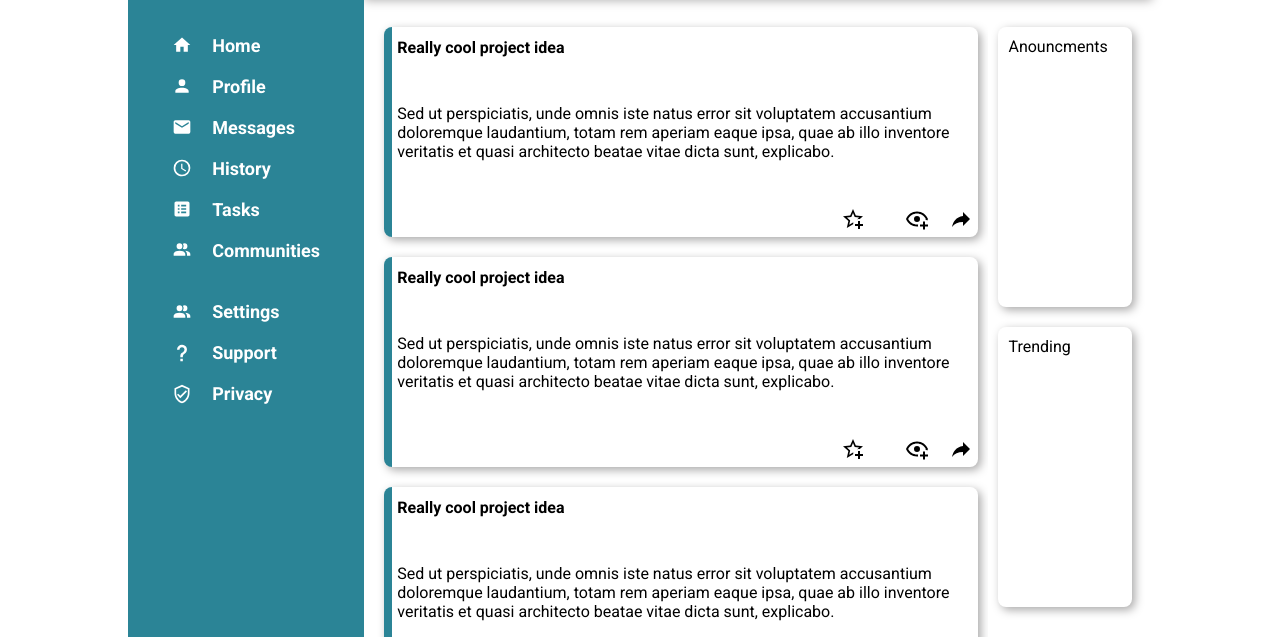
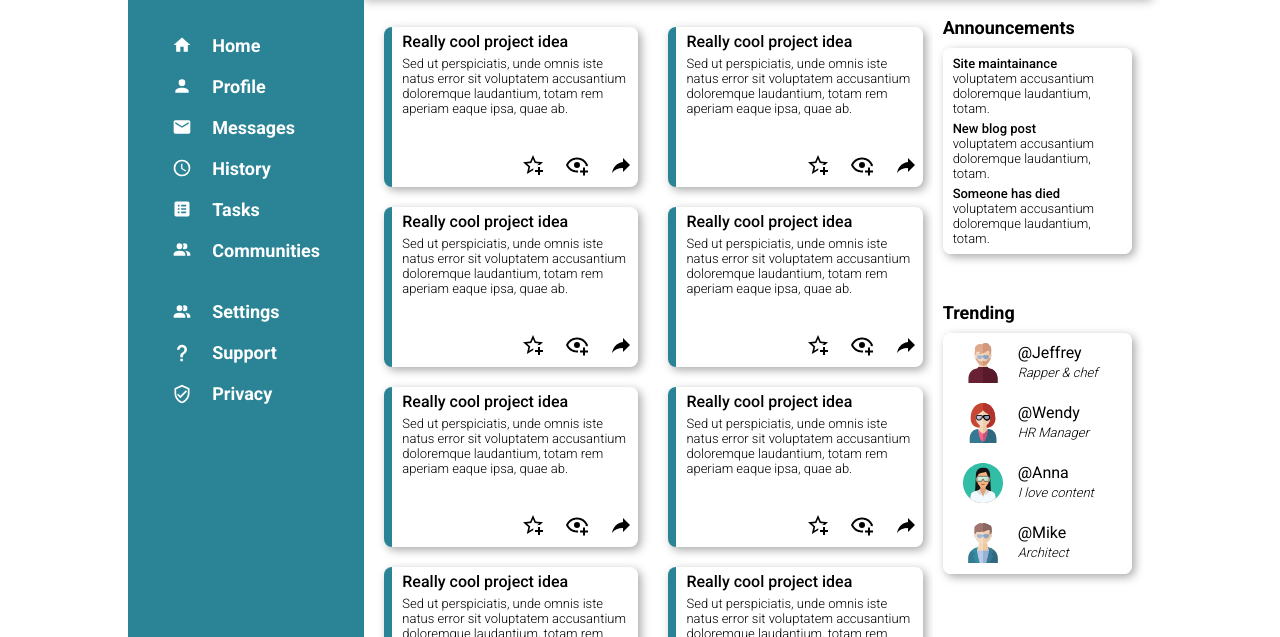
Before and after one commit to aaronjr/dashboard, a plain HTML site: page index.html in a window 1280 px wide. Shown: the part 163-800 px from the top of the page. Drawn offline with Linux system fonts and the light colour scheme.

Commit message:
final changes, now finished.

```diff
--- a/index.html
+++ b/index.html
@@ -100,11 +100,11 @@
             <div class="articles">
                 <div class="card">
                     <p class="card-header">Really cool project idea</p>
-                    <p class="card-text"> Sed ut perspiciatis, unde omnis iste natus error sit voluptatem accusantium doloremque laudantium, totam rem aperiam eaque ipsa, quae ab illo inventore veritatis et quasi architecto beatae vitae dicta sunt, explicabo.</p>
+                    <p class="card-text"> Sed ut perspiciatis, unde omnis iste natus error sit voluptatem accusantium doloremque laudantium, totam rem aperiam eaque ipsa, quae ab.</p>
                     <div class="card-options">
                         <svg style="width:24px;height:24px" viewBox="0 0 24 24">
                             <path fill="currentColor" d="M5.8 21L7.4 14L2 9.2L9.2 8.6L12 2L14.8 8.6L22 9.2L18.8 12H18C17.3 12 16.6 12.1 15.9 12.4L18.1 10.5L13.7 10.1L12 6.1L10.3 10.1L5.9 10.5L9.2 13.4L8.2 17.7L12 15.4L12.5 15.7C12.3 16.2 12.1 16.8 12.1 17.3L5.8 21M17 14V17H14V19H17V22H19V19H22V17H19V14H17Z" />
-                        </svg></p>
+                        </svg>
                         <svg style="width:24px;height:24px" viewBox="0 0 24 24">
                             <path fill="currentColor" d="M12,4.5C7,4.5 2.73,7.61 1,12C2.73,16.39 7,19.5 12,19.5C12.36,19.5 12.72,19.5 13.08,19.45C13.03,19.13 13,18.82 13,18.5C13,18.14 13.04,17.78 13.1,17.42C12.74,17.46 12.37,17.5 12,17.5C8.24,17.5 4.83,15.36 3.18,12C4.83,8.64 8.24,6.5 12,6.5C15.76,6.5 19.17,8.64 20.82,12C20.7,12.24 20.56,12.45 20.43,12.68C21.09,12.84 21.72,13.11 22.29,13.5C22.56,13 22.8,12.5 23,12C21.27,7.61 17,4.5 12,4.5M12,9A3,3 0 0,0 9,12A3,3 0 0,0 12,15A3,3 0 0,0 15,12A3,3 0 0,0 12,9M18,14.5V17.5H15V19.5H18V22.5H20V19.5H23V17.5H20V14.5H18Z" />
                         </svg>
@@ -115,11 +115,11 @@
                 </div>
                 <div class="card">
                     <p class="card-header">Really cool project idea</p>
-                    <p class="card-text"> Sed ut perspiciatis, unde omnis iste natus error sit voluptatem accusantium doloremque laudantium, totam rem aperiam eaque ipsa, quae ab illo inventore veritatis et quasi architecto beatae vitae dicta sunt, explicabo.</p>
+                    <p class="card-text"> Sed ut perspiciatis, unde omnis iste natus error sit voluptatem accusantium doloremque laudantium, totam rem aperiam eaque ipsa, quae ab.</p>
                     <div class="card-options">
                         <svg style="width:24px;height:24px" viewBox="0 0 24 24">
                             <path fill="currentColor" d="M5.8 21L7.4 14L2 9.2L9.2 8.6L12 2L14.8 8.6L22 9.2L18.8 12H18C17.3 12 16.6 12.1 15.9 12.4L18.1 10.5L13.7 10.1L12 6.1L10.3 10.1L5.9 10.5L9.2 13.4L8.2 17.7L12 15.4L12.5 15.7C12.3 16.2 12.1 16.8 12.1 17.3L5.8 21M17 14V17H14V19H17V22H19V19H22V17H19V14H17Z" />
-                        </svg></p>
+                        </svg>
                         <svg style="width:24px;height:24px" viewBox="0 0 24 24">
                             <path fill="currentColor" d="M12,4.5C7,4.5 2.73,7.61 1,12C2.73,16.39 7,19.5 12,19.5C12.36,19.5 12.72,19.5 13.08,19.45C13.03,19.13 13,18.82 13,18.5C13,18.14 13.04,17.78 13.1,17.42C12.74,17.46 12.37,17.5 12,17.5C8.24,17.5 4.83,15.36 3.18,12C4.83,8.64 8.24,6.5 12,6.5C15.76,6.5 19.17,8.64 20.82,12C20.7,12.24 20.56,12.45 20.43,12.68C21.09,12.84 21.72,13.11 22.29,13.5C22.56,13 22.8,12.5 23,12C21.27,7.61 17,4.5 12,4.5M12,9A3,3 0 0,0 9,12A3,3 0 0,0 12,15A3,3 0 0,0 15,12A3,3 0 0,0 12,9M18,14.5V17.5H15V19.5H18V22.5H20V19.5H23V17.5H20V14.5H18Z" />
                         </svg>
@@ -130,11 +130,11 @@
                 </div>
                 <div class="card">
                     <p class="card-header">Really cool project idea</p>
-                    <p class="card-text"> Sed ut perspiciatis, unde omnis iste natus error sit voluptatem accusantium doloremque laudantium, totam rem aperiam eaque ipsa, quae ab illo inventore veritatis et quasi architecto beatae vitae dicta sunt, explicabo.</p>
+                    <p class="card-text"> Sed ut perspiciatis, unde omnis iste natus error sit voluptatem accusantium doloremque laudantium, totam rem aperiam eaque ipsa, quae ab.</p>
                     <div class="card-options">
                         <svg style="width:24px;height:24px" viewBox="0 0 24 24">
                             <path fill="currentColor" d="M5.8 21L7.4 14L2 9.2L9.2 8.6L12 2L14.8 8.6L22 9.2L18.8 12H18C17.3 12 16.6 12.1 15.9 12.4L18.1 10.5L13.7 10.1L12 6.1L10.3 10.1L5.9 10.5L9.2 13.4L8.2 17.7L12 15.4L12.5 15.7C12.3 16.2 12.1 16.8 12.1 17.3L5.8 21M17 14V17H14V19H17V22H19V19H22V17H19V14H17Z" />
-                        </svg></p>
+                        </svg>
                         <svg style="width:24px;height:24px" viewBox="0 0 24 24">
                             <path fill="currentColor" d="M12,4.5C7,4.5 2.73,7.61 1,12C2.73,16.39 7,19.5 12,19.5C12.36,19.5 12.72,19.5 13.08,19.45C13.03,19.13 13,18.82 13,18.5C13,18.14 13.04,17.78 13.1,17.42C12.74,17.46 12.37,17.5 12,17.5C8.24,17.5 4.83,15.36 3.18,12C4.83,8.64 8.24,6.5 12,6.5C15.76,6.5 19.17,8.64 20.82,12C20.7,12.24 20.56,12.45 20.43,12.68C21.09,12.84 21.72,13.11 22.29,13.5C22.56,13 22.8,12.5 23,12C21.27,7.61 17,4.5 12,4.5M12,9A3,3 0 0,0 9,12A3,3 0 0,0 12,15A3,3 0 0,0 15,12A3,3 0 0,0 12,9M18,14.5V17.5H15V19.5H18V22.5H20V19.5H23V17.5H20V14.5H18Z" />
                         </svg>
@@ -145,11 +145,11 @@
                 </div>
                 <div class="card">
                     <p class="card-header">Really cool project idea</p>
-                    <p class="card-text"> Sed ut perspiciatis, unde omnis iste natus error sit voluptatem accusantium doloremque laudantium, totam rem aperiam eaque ipsa, quae ab illo inventore veritatis et quasi architecto beatae vitae dicta sunt, explicabo.</p>
+                    <p class="card-text"> Sed ut perspiciatis, unde omnis iste natus error sit voluptatem accusantium doloremque laudantium, totam rem aperiam eaque ipsa, quae ab.</p>
                     <div class="card-options">
                         <svg style="width:24px;height:24px" viewBox="0 0 24 24">
                             <path fill="currentColor" d="M5.8 21L7.4 14L2 9.2L9.2 8.6L12 2L14.8 8.6L22 9.2L18.8 12H18C17.3 12 16.6 12.1 15.9 12.4L18.1 10.5L13.7 10.1L12 6.1L10.3 10.1L5.9 10.5L9.2 13.4L8.2 17.7L12 15.4L12.5 15.7C12.3 16.2 12.1 16.8 12.1 17.3L5.8 21M17 14V17H14V19H17V22H19V19H22V17H19V14H17Z" />
-                        </svg></p>
+                        </svg>
                         <svg style="width:24px;height:24px" viewBox="0 0 24 24">
                             <path fill="currentColor" d="M12,4.5C7,4.5 2.73,7.61 1,12C2.73,16.39 7,19.5 12,19.5C12.36,19.5 12.72,19.5 13.08,19.45C13.03,19.13 13,18.82 13,18.5C13,18.14 13.04,17.78 13.1,17.42C12.74,17.46 12.37,17.5 12,17.5C8.24,17.5 4.83,15.36 3.18,12C4.83,8.64 8.24,6.5 12,6.5C15.76,6.5 19.17,8.64 20.82,12C20.7,12.24 20.56,12.45 20.43,12.68C21.09,12.84 21.72,13.11 22.29,13.5C22.56,13 22.8,12.5 23,12C21.27,7.61 17,4.5 12,4.5M12,9A3,3 0 0,0 9,12A3,3 0 0,0 12,15A3,3 0 0,0 15,12A3,3 0 0,0 12,9M18,14.5V17.5H15V19.5H18V22.5H20V19.5H23V17.5H20V14.5H18Z" />
                         </svg>
@@ -160,11 +160,11 @@
                 </div>
                 <div class="card">
                     <p class="card-header">Really cool project idea</p>
-                    <p class="card-text"> Sed ut perspiciatis, unde omnis iste natus error sit voluptatem accusantium doloremque laudantium, totam rem aperiam eaque ipsa, quae ab illo inventore veritatis et quasi architecto beatae vitae dicta sunt, explicabo.</p>
+                    <p class="card-text"> Sed ut perspiciatis, unde omnis iste natus error sit voluptatem accusantium doloremque laudantium, totam rem aperiam eaque ipsa, quae ab.</p>
                     <div class="card-options">
                         <svg style="width:24px;height:24px" viewBox="0 0 24 24">
                             <path fill="currentColor" d="M5.8 21L7.4 14L2 9.2L9.2 8.6L12 2L14.8 8.6L22 9.2L18.8 12H18C17.3 12 16.6 12.1 15.9 12.4L18.1 10.5L13.7 10.1L12 6.1L10.3 10.1L5.9 10.5L9.2 13.4L8.2 17.7L12 15.4L12.5 15.7C12.3 16.2 12.1 16.8 12.1 17.3L5.8 21M17 14V17H14V19H17V22H19V19H22V17H19V14H17Z" />
-                        </svg></p>
+                        </svg>
                         <svg style="width:24px;height:24px" viewBox="0 0 24 24">
                             <path fill="currentColor" d="M12,4.5C7,4.5 2.73,7.61 1,12C2.73,16.39 7,19.5 12,19.5C12.36,19.5 12.72,19.5 13.08,19.45C13.03,19.13 13,18.82 13,18.5C13,18.14 13.04,17.78 13.1,17.42C12.74,17.46 12.37,17.5 12,17.5C8.24,17.5 4.83,15.36 3.18,12C4.83,8.64 8.24,6.5 12,6.5C15.76,6.5 19.17,8.64 20.82,12C20.7,12.24 20.56,12.45 20.43,12.68C21.09,12.84 21.72,13.11 22.29,13.5C22.56,13 22.8,12.5 23,12C21.27,7.61 17,4.5 12,4.5M12,9A3,3 0 0,0 9,12A3,3 0 0,0 12,15A3,3 0 0,0 15,12A3,3 0 0,0 12,9M18,14.5V17.5H15V19.5H18V22.5H20V19.5H23V17.5H20V14.5H18Z" />
                         </svg>
@@ -175,11 +175,11 @@
                 </div>
                 <div class="card">
                     <p class="card-header">Really cool project idea</p>
-                    <p class="card-text"> Sed ut perspiciatis, unde omnis iste natus error sit voluptatem accusantium doloremque laudantium, totam rem aperiam eaque ipsa, quae ab illo inventore veritatis et quasi architecto beatae vitae dicta sunt, explicabo.</p>
+                    <p class="card-text"> Sed ut perspiciatis, unde omnis iste natus error sit voluptatem accusantium doloremque laudantium, totam rem aperiam eaque ipsa, quae ab.</p>
                     <div class="card-options">
                         <svg style="width:24px;height:24px" viewBox="0 0 24 24">
                             <path fill="currentColor" d="M5.8 21L7.4 14L2 9.2L9.2 8.6L12 2L14.8 8.6L22 9.2L18.8 12H18C17.3 12 16.6 12.1 15.9 12.4L18.1 10.5L13.7 10.1L12 6.1L10.3 10.1L5.9 10.5L9.2 13.4L8.2 17.7L12 15.4L12.5 15.7C12.3 16.2 12.1 16.8 12.1 17.3L5.8 21M17 14V17H14V19H17V22H19V19H22V17H19V14H17Z" />
-                        </svg></p>
+                        </svg>
                         <svg style="width:24px;height:24px" viewBox="0 0 24 24">
                             <path fill="currentColor" d="M12,4.5C7,4.5 2.73,7.61 1,12C2.73,16.39 7,19.5 12,19.5C12.36,19.5 12.72,19.5 13.08,19.45C13.03,19.13 13,18.82 13,18.5C13,18.14 13.04,17.78 13.1,17.42C12.74,17.46 12.37,17.5 12,17.5C8.24,17.5 4.83,15.36 3.18,12C4.83,8.64 8.24,6.5 12,6.5C15.76,6.5 19.17,8.64 20.82,12C20.7,12.24 20.56,12.45 20.43,12.68C21.09,12.84 21.72,13.11 22.29,13.5C22.56,13 22.8,12.5 23,12C21.27,7.61 17,4.5 12,4.5M12,9A3,3 0 0,0 9,12A3,3 0 0,0 12,15A3,3 0 0,0 15,12A3,3 0 0,0 12,9M18,14.5V17.5H15V19.5H18V22.5H20V19.5H23V17.5H20V14.5H18Z" />
                         </svg>
@@ -190,11 +190,11 @@
                 </div>
                 <div class="card">
                     <p class="card-header">Really cool project idea</p>
-                    <p class="card-text"> Sed ut perspiciatis, unde omnis iste natus error sit voluptatem accusantium doloremque laudantium, totam rem aperiam eaque ipsa, quae ab illo inventore veritatis et quasi architecto beatae vitae dicta sunt, explicabo.</p>
+                    <p class="card-text"> Sed ut perspiciatis, unde omnis iste natus error sit voluptatem accusantium doloremque laudantium, totam rem aperiam eaque ipsa, quae ab.</p>
                     <div class="card-options">
                         <svg style="width:24px;height:24px" viewBox="0 0 24 24">
                             <path fill="currentColor" d="M5.8 21L7.4 14L2 9.2L9.2 8.6L12 2L14.8 8.6L22 9.2L18.8 12H18C17.3 12 16.6 12.1 15.9 12.4L18.1 10.5L13.7 10.1L12 6.1L10.3 10.1L5.9 10.5L9.2 13.4L8.2 17.7L12 15.4L12.5 15.7C12.3 16.2 12.1 16.8 12.1 17.3L5.8 21M17 14V17H14V19H17V22H19V19H22V17H19V14H17Z" />
-                        </svg></p>
+                        </svg>
                         <svg style="width:24px;height:24px" viewBox="0 0 24 24">
                             <path fill="currentColor" d="M12,4.5C7,4.5 2.73,7.61 1,12C2.73,16.39 7,19.5 12,19.5C12.36,19.5 12.72,19.5 13.08,19.45C13.03,19.13 13,18.82 13,18.5C13,18.14 13.04,17.78 13.1,17.42C12.74,17.46 12.37,17.5 12,17.5C8.24,17.5 4.83,15.36 3.18,12C4.83,8.64 8.24,6.5 12,6.5C15.76,6.5 19.17,8.64 20.82,12C20.7,12.24 20.56,12.45 20.43,12.68C21.09,12.84 21.72,13.11 22.29,13.5C22.56,13 22.8,12.5 23,12C21.27,7.61 17,4.5 12,4.5M12,9A3,3 0 0,0 9,12A3,3 0 0,0 12,15A3,3 0 0,0 15,12A3,3 0 0,0 12,9M18,14.5V17.5H15V19.5H18V22.5H20V19.5H23V17.5H20V14.5H18Z" />
                         </svg>
@@ -205,11 +205,11 @@
                 </div>
                 <div class="card">
                     <p class="card-header">Really cool project idea</p>
-                    <p class="card-text"> Sed ut perspiciatis, unde omnis iste natus error sit voluptatem accusantium doloremque laudantium, totam rem aperiam eaque ipsa, quae ab illo inventore veritatis et quasi architecto beatae vitae dicta sunt, explicabo.</p>
+                    <p class="card-text"> Sed ut perspiciatis, unde omnis iste natus error sit voluptatem accusantium doloremque laudantium, totam rem aperiam eaque ipsa, quae ab.</p>
                     <div class="card-options">
                         <svg style="width:24px;height:24px" viewBox="0 0 24 24">
                             <path fill="currentColor" d="M5.8 21L7.4 14L2 9.2L9.2 8.6L12 2L14.8 8.6L22 9.2L18.8 12H18C17.3 12 16.6 12.1 15.9 12.4L18.1 10.5L13.7 10.1L12 6.1L10.3 10.1L5.9 10.5L9.2 13.4L8.2 17.7L12 15.4L12.5 15.7C12.3 16.2 12.1 16.8 12.1 17.3L5.8 21M17 14V17H14V19H17V22H19V19H22V17H19V14H17Z" />
-                        </svg></p>
+                        </svg>
                         <svg style="width:24px;height:24px" viewBox="0 0 24 24">
                             <path fill="currentColor" d="M12,4.5C7,4.5 2.73,7.61 1,12C2.73,16.39 7,19.5 12,19.5C12.36,19.5 12.72,19.5 13.08,19.45C13.03,19.13 13,18.82 13,18.5C13,18.14 13.04,17.78 13.1,17.42C12.74,17.46 12.37,17.5 12,17.5C8.24,17.5 4.83,15.36 3.18,12C4.83,8.64 8.24,6.5 12,6.5C15.76,6.5 19.17,8.64 20.82,12C20.7,12.24 20.56,12.45 20.43,12.68C21.09,12.84 21.72,13.11 22.29,13.5C22.56,13 22.8,12.5 23,12C21.27,7.61 17,4.5 12,4.5M12,9A3,3 0 0,0 9,12A3,3 0 0,0 12,15A3,3 0 0,0 15,12A3,3 0 0,0 12,9M18,14.5V17.5H15V19.5H18V22.5H20V19.5H23V17.5H20V14.5H18Z" />
                         </svg>
@@ -220,11 +220,11 @@
                 </div>
                 <div class="card">
                     <p class="card-header">Really cool project idea</p>
-                    <p class="card-text"> Sed ut perspiciatis, unde omnis iste natus error sit voluptatem accusantium doloremque laudantium, totam rem aperiam eaque ipsa, quae ab illo inventore veritatis et quasi architecto beatae vitae dicta sunt, explicabo.</p>
+                    <p class="card-text"> Sed ut perspiciatis, unde omnis iste natus error sit voluptatem accusantium doloremque laudantium, totam rem aperiam eaque ipsa, quae ab.</p>
                     <div class="card-options">
                         <svg style="width:24px;height:24px" viewBox="0 0 24 24">
                             <path fill="currentColor" d="M5.8 21L7.4 14L2 9.2L9.2 8.6L12 2L14.8 8.6L22 9.2L18.8 12H18C17.3 12 16.6 12.1 15.9 12.4L18.1 10.5L13.7 10.1L12 6.1L10.3 10.1L5.9 10.5L9.2 13.4L8.2 17.7L12 15.4L12.5 15.7C12.3 16.2 12.1 16.8 12.1 17.3L5.8 21M17 14V17H14V19H17V22H19V19H22V17H19V14H17Z" />
-                        </svg></p>
+                        </svg>
                         <svg style="width:24px;height:24px" viewBox="0 0 24 24">
                             <path fill="currentColor" d="M12,4.5C7,4.5 2.73,7.61 1,12C2.73,16.39 7,19.5 12,19.5C12.36,19.5 12.72,19.5 13.08,19.45C13.03,19.13 13,18.82 13,18.5C13,18.14 13.04,17.78 13.1,17.42C12.74,17.46 12.37,17.5 12,17.5C8.24,17.5 4.83,15.36 3.18,12C4.83,8.64 8.24,6.5 12,6.5C15.76,6.5 19.17,8.64 20.82,12C20.7,12.24 20.56,12.45 20.43,12.68C21.09,12.84 21.72,13.11 22.29,13.5C22.56,13 22.8,12.5 23,12C21.27,7.61 17,4.5 12,4.5M12,9A3,3 0 0,0 9,12A3,3 0 0,0 12,15A3,3 0 0,0 15,12A3,3 0 0,0 12,9M18,14.5V17.5H15V19.5H18V22.5H20V19.5H23V17.5H20V14.5H18Z" />
                         </svg>
@@ -235,11 +235,11 @@
                 </div>
                 <div class="card">
                     <p class="card-header">Really cool project idea</p>
-                    <p class="card-text"> Sed ut perspiciatis, unde omnis iste natus error sit voluptatem accusantium doloremque laudantium, totam rem aperiam eaque ipsa, quae ab illo inventore veritatis et quasi architecto beatae vitae dicta sunt, explicabo.</p>
+                    <p class="card-text"> Sed ut perspiciatis, unde omnis iste natus error sit voluptatem accusantium doloremque laudantium, totam rem aperiam eaque ipsa, quae ab.</p>
                     <div class="card-options">
                         <svg style="width:24px;height:24px" viewBox="0 0 24 24">
                             <path fill="currentColor" d="M5.8 21L7.4 14L2 9.2L9.2 8.6L12 2L14.8 8.6L22 9.2L18.8 12H18C17.3 12 16.6 12.1 15.9 12.4L18.1 10.5L13.7 10.1L12 6.1L10.3 10.1L5.9 10.5L9.2 13.4L8.2 17.7L12 15.4L12.5 15.7C12.3 16.2 12.1 16.8 12.1 17.3L5.8 21M17 14V17H14V19H17V22H19V19H22V17H19V14H17Z" />
-                        </svg></p>
+                        </svg>
                         <svg style="width:24px;height:24px" viewBox="0 0 24 24">
                             <path fill="currentColor" d="M12,4.5C7,4.5 2.73,7.61 1,12C2.73,16.39 7,19.5 12,19.5C12.36,19.5 12.72,19.5 13.08,19.45C13.03,19.13 13,18.82 13,18.5C13,18.14 13.04,17.78 13.1,17.42C12.74,17.46 12.37,17.5 12,17.5C8.24,17.5 4.83,15.36 3.18,12C4.83,8.64 8.24,6.5 12,6.5C15.76,6.5 19.17,8.64 20.82,12C20.7,12.24 20.56,12.45 20.43,12.68C21.09,12.84 21.72,13.11 22.29,13.5C22.56,13 22.8,12.5 23,12C21.27,7.61 17,4.5 12,4.5M12,9A3,3 0 0,0 9,12A3,3 0 0,0 12,15A3,3 0 0,0 15,12A3,3 0 0,0 12,9M18,14.5V17.5H15V19.5H18V22.5H20V19.5H23V17.5H20V14.5H18Z" />
                         </svg>
@@ -250,11 +250,56 @@
                 </div>
             </div>
             <div class="article-stuck">
-                <div class="announcments">
-                    <p>Anouncments</p>
+                <div class="art-top">
+                    <p class="stuck-heading">Announcements</p>
+                    <div class="stuck-content">
+                        <div class="anouncment">
+                            <p class="a-heading">Site maintainance</p>
+                            <p class="a-text">voluptatem accusantium doloremque laudantium, totam.</p>
+                        </div>
+                        <div class="anouncment">
+                            <p class="a-heading">New blog post</p>
+                            <p class="a-text">voluptatem accusantium doloremque laudantium, totam.</p>
+                        </div>
+                        <div class="anouncment">
+                            <p class="a-heading">Someone has died</p>
+                            <p class="a-text">voluptatem accusantium doloremque laudantium, totam.</p>
+                        </div>
+                    </div>
                 </div>
-                <div class="trending">
-                    <p>Trending</p>
+
+                <div class="art-bottom">
+                    <p class="stuck-heading">Trending</p>
+                    <div class="stuck-content">
+                        <div class="stuck-person">
+                            <img src="jeff.svg" alt="avatar" class="trending-people">
+                            <div class="stuck-details">
+                                <div class="username">@Jeffrey</div>
+                                <div class="overview">Rapper & chef</div>
+                            </div>
+                        </div>
+                        <div class="stuck-person">
+                            <img src="wendy.svg" alt="avatar" class="trending-people">
+                            <div class="stuck-details">
+                                <div class="username">@Wendy</div>
+                                <div class="overview">HR Manager</div>
+                            </div>
+                        </div>
+                        <div class="stuck-person">
+                            <img src="anna.svg" alt="avatar" class="trending-people">
+                            <div class="stuck-details">
+                                <div class="username">@Anna</div>
+                                <div class="overview">I love content</div>
+                            </div>
+                        </div>
+                        <div class="stuck-person">
+                            <img src="mike.svg" alt="avatar" class="trending-people">
+                            <div class="stuck-details">
+                                <div class="username">@Mike</div>
+                                <div class="overview">Architect</div>
+                            </div>
+                        </div>
+                    </div>
                 </div>
             </div>
         </div>
--- a/styles.css
+++ b/styles.css
@@ -1,4 +1,4 @@
-@import url('https://fonts.googleapis.com/css2?family=Roboto:wght@400;700&display=swap');
+@import url('https://fonts.googleapis.com/css2?family=Roboto:wght@300;400;500;700&display=swap');
 
 * {
     margin: 0;
@@ -132,7 +132,7 @@ input{
 }
 .main{
     display: grid;
-    grid-template-columns: 4fr 1fr;
+    grid-template-columns: 4fr 1.5fr;
     grid-template-rows: 1fr;
     max-height: 100% !important;
     overflow-y: hidden;
@@ -141,8 +141,8 @@ input{
 
 .articles{
     display: grid;
-    grid-template-columns: repeat(auto-fit, minmax(300px, 1fr));
-    grid-template-rows: repeat(6,200px);
+    grid-template-columns: repeat(auto-fit, minmax(250px, 1fr));
+    grid-template-rows: repeat(6,150px);
     height: 100% !important;
     overflow-y: auto;
     gap:30px;
@@ -151,18 +151,68 @@ input{
 
 .article-stuck{
     display: grid;
+
 }
 
-.announcments,
-.trending{
+.stuck-content{
     background-color: white;
+    height: 70%;
     margin: 10px;
     border-radius:.5rem;
     overflow-y: scroll;
     padding: 10px;
     box-shadow: 3px 3px 10px rgb(169, 168, 168);
+    display: flex;
+    flex-direction: column;
+    justify-content: center;
+    align-items: center;
+}
+.art-top{
+    margin-bottom: 20px;
+}
+.art-top > .stuck-content{
+    gap:5px
 }
 
+.a-heading{
+    font-weight: 500;
+    font-size: small;
+}
+.a-text{
+    font-weight: 300;
+    font-size: small;
+}
+.stuck-heading{
+    margin-left: 10px;
+    font-weight: 700;
+    font-size: large;
+}
+.trending-people{
+    height: 40px;
+    width: 40px;
+    justify-self: center;
+    align-self: center;
+}
+.stuck-person{
+    display: grid;
+    grid-template-columns: 1fr 4fr;
+    justify-content: center;
+    margin: 10px;
+    gap: 10px;
+}
+.stuck-details{
+    display: flex;
+    flex-direction: column;
+    justify-content: flex-start;
+    margin-left: 5px;
+    gap: 3px;
+}
+
+.overview{
+    font-weight: 300;
+    font-style: italic;
+    font-size: small;
+}
 .card{
     min-height: 100%;
     border-radius: .5rem;
@@ -176,29 +226,33 @@ input{
 }
 
 .card-header{
-    font-weight: 700;
+    font-weight: 500;
     display: flex;
-    align-items: flex-end;
+    align-self: flex-end;
+    margin-left: 5px;
 }
 .card-text{
     display: flex;
-    align-items: center;
     word-wrap: normal;
+    font-weight: 300;
+    margin: 5px 5px;
+    font-size: small;
 }
 
 .card-options{
     display: flex;
     justify-content: flex-end;
     gap:20px;
+    margin-bottom: 5px;
 }
 
 button{
-    width: 90px;
-    height: 40px;
+    width: 70px;
+    height: 30px;
     border-radius: 1rem;
     border: none;
     background-color: var(--dblue);
     color: white;
     margin: 0px 10px 5px 0px;
-    font-size: large;
+    font-size: medium;
 }
```
Also changed, not shown: anna.svg (added), jeff.svg (added), mike.svg (added), wendy.svg (added).
